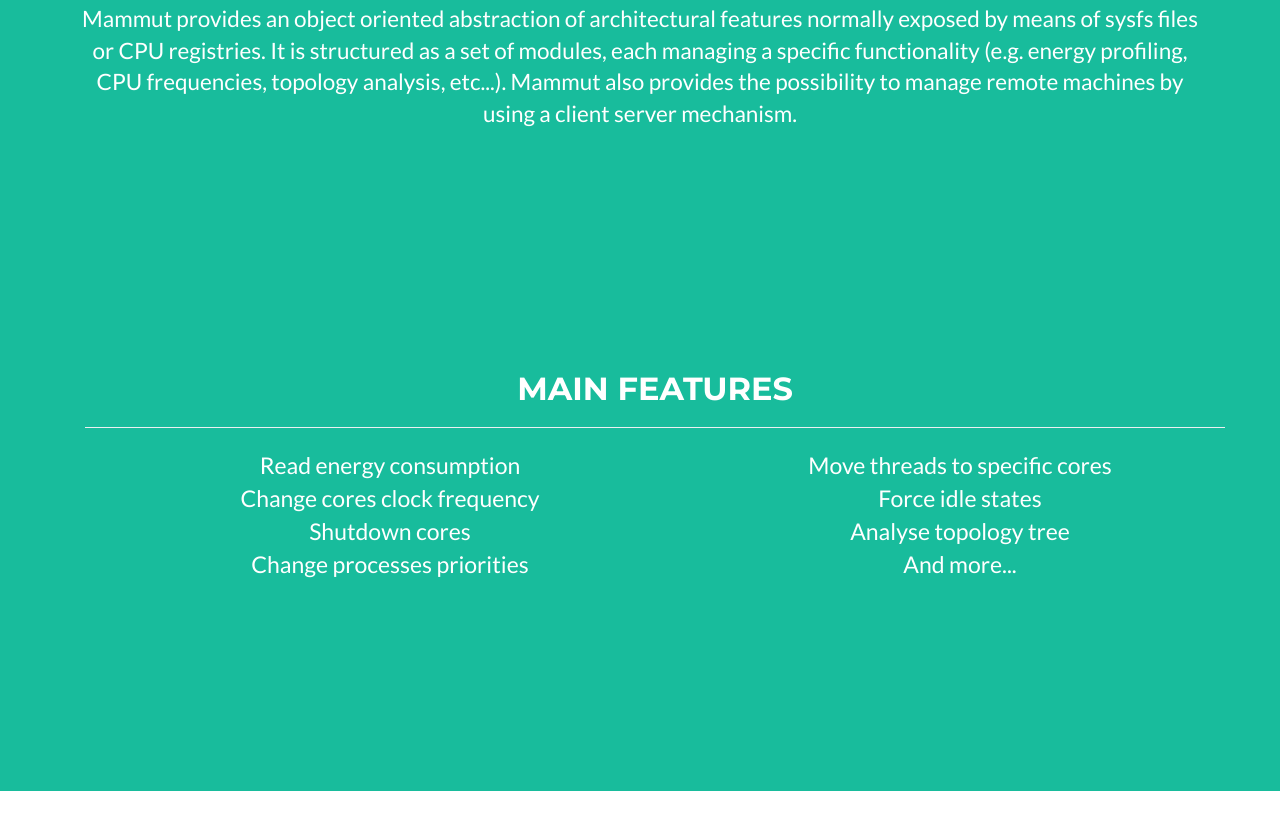
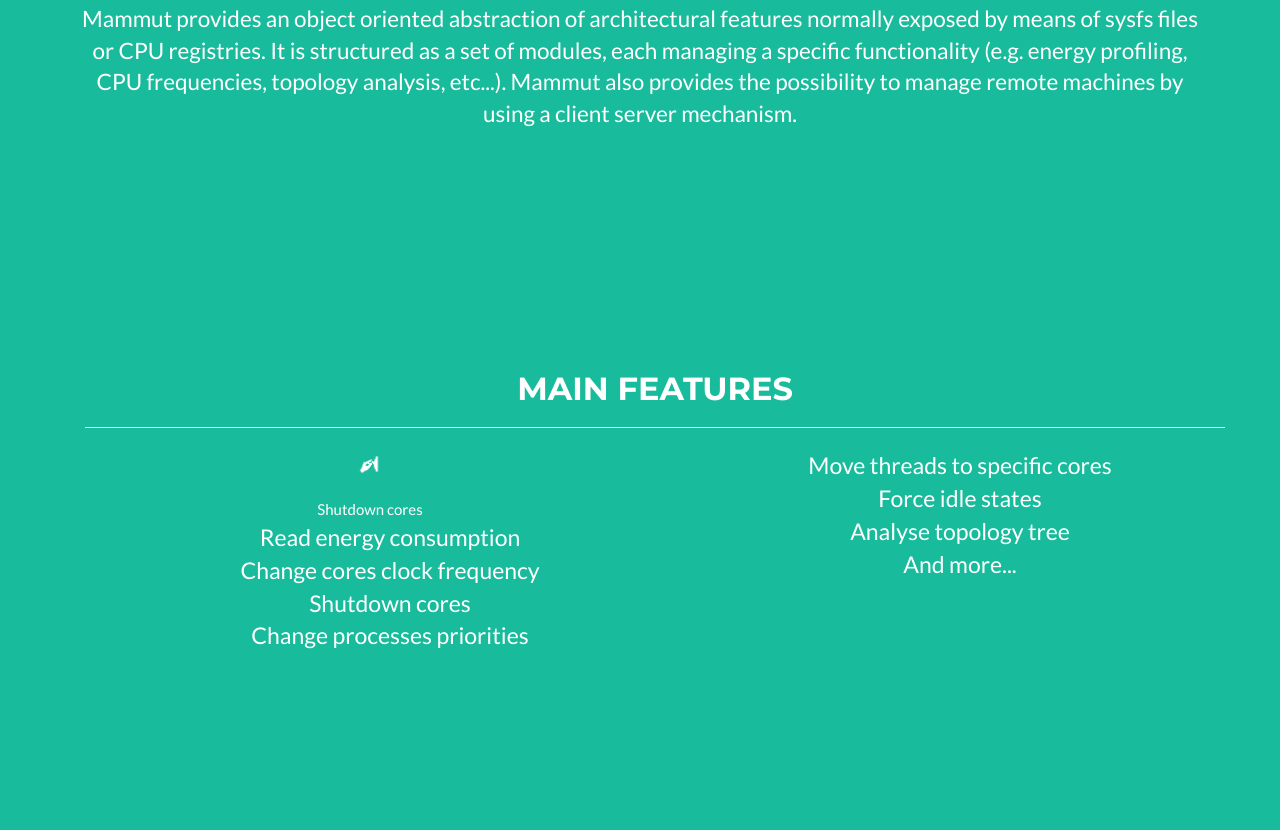
Before and after one commit to DanieleDeSensi/mammut, a website: page indexok.html in a window 1280 px wide. Shown: the part 422-1252 px from the top of the page. Drawn offline with nearby package versions, Linux system fonts and the light colour scheme.

Commit message:
Update indexok.html

```diff
--- a/indexok.html
+++ b/indexok.html
@@ -3,10 +3,6 @@
 
 <head>
     <style media="screen" type="text/css">
-            lishutdown-white {
-                list-style-image: url(‘./img/portfolio/appbar.switch.off.ffffff.png’);
-            }
-
             /** Quickstart stuff. **/
             .quickstart {
                 background-color: #3F1F1F;
@@ -208,10 +204,13 @@
                 <h2>Main features</h2>
                 <hr>
                 <div class="col-lg-6">
+                    <img src="/img/portfolio/appbar.switch.off.ffffff.png" alt="" height="30" width="30">
+                    Shutdown cores
+                    </br>
                     <ul style="list-style-type:none">
                         <li style="font-size:23px;">Read energy consumption</li>
                         <li style="font-size:23px;">Change cores clock frequency</li>
-                        <li class="lishutdown-white" style="font-size:23px;">Shutdown cores</li>
+                        <li style="font-size:23px;">Shutdown cores</li>
                         <li style="font-size:23px;">Change processes priorities</li>
                     </ul>
                 </div>
```
